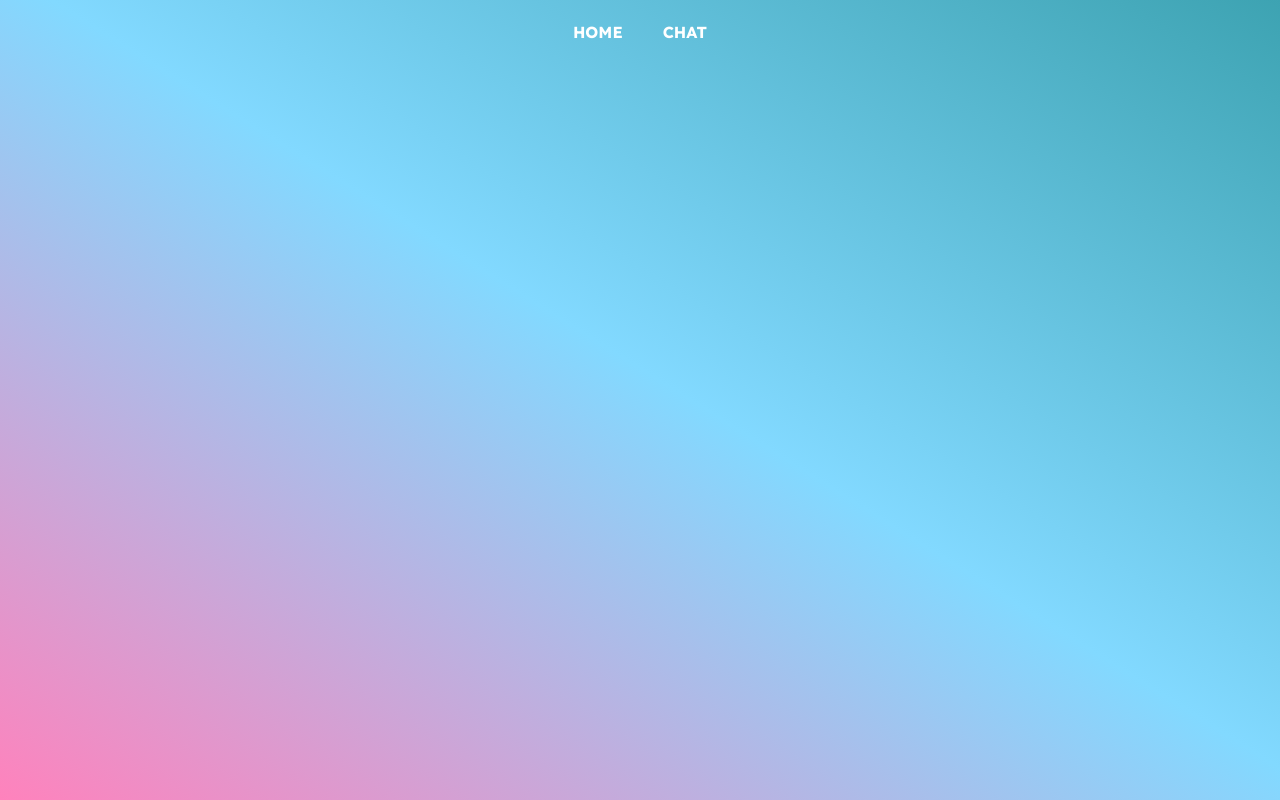
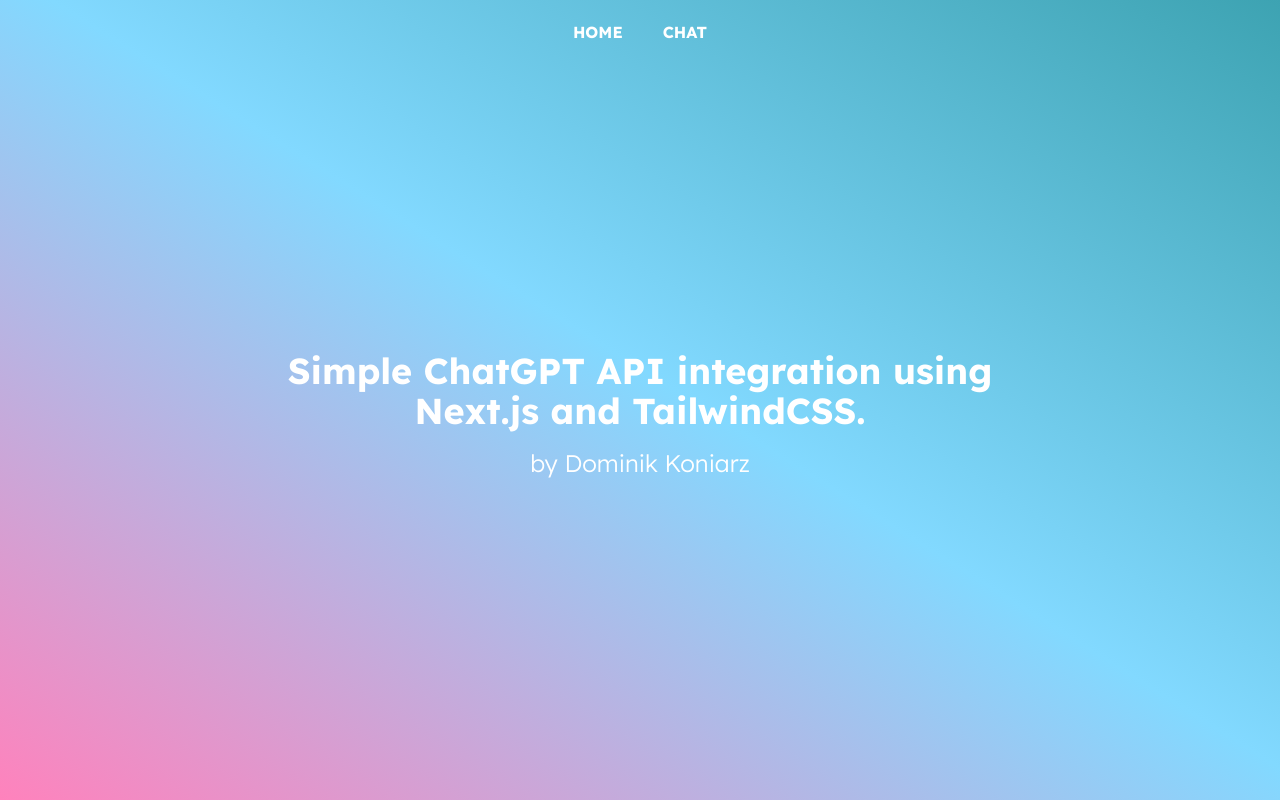
Before and after one commit to DominikKoniarz/nextjs-chatgpt-integration, a Next.js app: page / in a window 1280 px wide. Built offline with nearby package versions, Linux system fonts and the light colour scheme.

Commit message:
Do Hero Section
and header mods

```diff
--- a/src/app/_components/Header.tsx
+++ b/src/app/_components/Header.tsx
@@ -2,7 +2,7 @@
 
 export default function Header() {
 	return (
-		<header className="flex h-16 w-full items-center justify-center gap-8 uppercase">
+		<header className="flex w-full items-center justify-center gap-8 p-4 uppercase">
 			<HeaderLink label="Home" href="/" />
 			<HeaderLink label="Chat" href="/chat" />
 		</header>
--- /dev/null
+++ b/src/app/_components/HeroSection.tsx
@@ -0,0 +1,20 @@
+import FlexWrapper from "@/components/FlexWrapper";
+import Link from "next/link";
+
+export default function HeroSection() {
+	return (
+		<FlexWrapper className="mb-8 h-full w-full flex-col items-center justify-center">
+			<h1 className="text-center text-4xl font-bold">
+				Simple ChatGPT API integration using <br />
+				Next.js and TailwindCSS.
+			</h1>
+			<Link
+				href="https://github.com/DominikKoniarz"
+				target="_blank"
+				className="relative pb-0.5 text-2xl font-light after:absolute after:left-1/2 after:top-full after:block after:h-px after:w-0 after:-translate-x-1/2 after:bg-white after:transition-all after:duration-200 after:ease-in-out after:content-[''] hover:after:w-full"
+			>
+				by Dominik Koniarz
+			</Link>
+		</FlexWrapper>
+	);
+}
--- a/src/app/page.tsx
+++ b/src/app/page.tsx
@@ -1,9 +1,11 @@
 import Header from "./_components/Header";
+import HeroSection from "./_components/HeroSection";
 
 export default function Home() {
 	return (
-		<main className="from-gradient-from via-gradient-via to-gradient-to flex h-full w-full flex-col bg-gradient-to-tr via-[52%]">
+		<main className="from-gradient-from via-gradient-via to-gradient-to flex h-full w-full flex-col bg-gradient-to-tr via-[52%] text-white">
 			<Header />
+			<HeroSection />
 		</main>
 	);
 }
--- /dev/null
+++ b/src/components/FlexWrapper.tsx
@@ -0,0 +1,13 @@
+import { cn } from "@/lib/utils";
+
+export default function FlexWrapper({
+	className,
+	children,
+}: {
+	className?: string;
+	children?: React.ReactNode;
+}) {
+	return (
+		<div className={cn("flex flex-row gap-4", className)}>{children}</div>
+	);
+}
```
